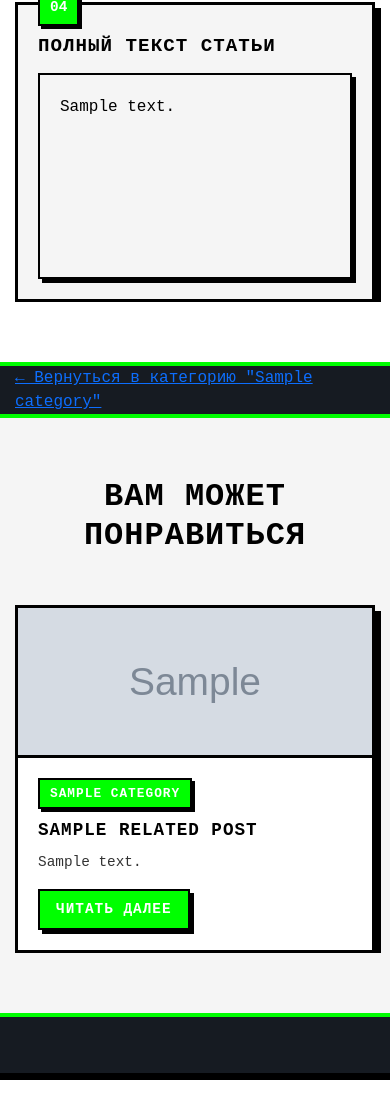
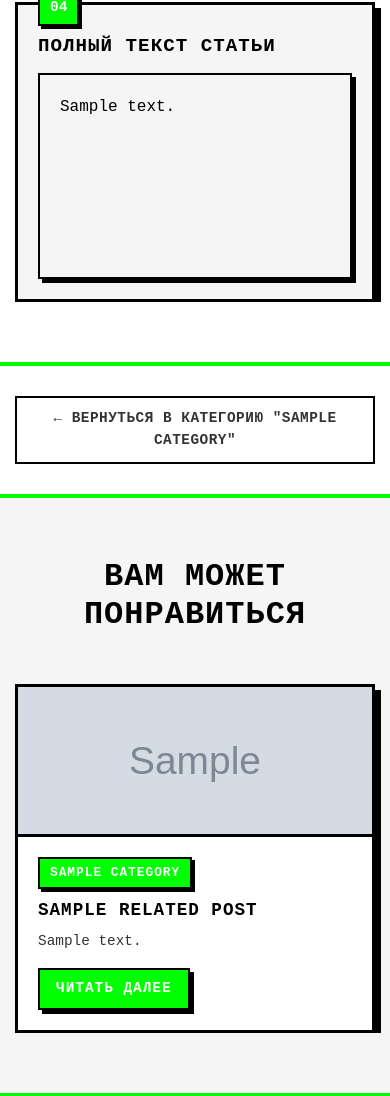
Before and after one commit to DmitryRzhansky/seo-agency, a Django app: template main/templates/main/post_detail_brutal.html in a window 390 px wide. Shown: the part 1650-2746 px from the top of the page. Run offline with Django 5.2, Linux system fonts and the light colour scheme; the template is opened without the code that fills it: most values are stand-ins (such as "Sample title", 1, 10 or a date in 2020); grey boxes marked "Sample" are stand-in pictures; data that the repository does not hold is empty; some libraries are stand-ins or nearby versions.

Commit message:
refactor mobile version 2

```diff
--- a/main/static/css/blog-detail-brutal.css
+++ b/main/static/css/blog-detail-brutal.css
@@ -623,6 +623,32 @@
     box-shadow: 6px 6px 0px var(--brutal-black);
 }
 
+/* Навигация */
+.brutal-post-navigation {
+    text-align: center;
+    padding: 40px 0;
+    background: var(--brutal-white);
+}
+
+.brutal-post-nav-link {
+    display: inline-block;
+    color: var(--brutal-dark-gray);
+    text-decoration: none;
+    padding: 12px 24px;
+    border: 2px solid var(--brutal-black);
+    background: var(--brutal-white);
+    font-weight: 600;
+    text-transform: uppercase;
+    letter-spacing: 0.5px;
+    transition: all 0.3s ease;
+}
+
+.brutal-post-nav-link:hover {
+    background: var(--brutal-black);
+    color: var(--brutal-white);
+    transform: translateX(-5px);
+}
+
 /* Адаптивность */
 @media (max-width: 768px) {
     .brutal-post-hero-title {
@@ -642,6 +668,8 @@
     .brutal-post-content-blocks {
         grid-template-columns: 1fr;
         gap: 20px;
+        margin-right: 0;
+        order: 2;
     }
 
     .brutal-post-content-block.main,
@@ -657,10 +685,6 @@
     .brutal-post-image-container {
         flex: none;
         order: 1;
-    }
-
-    .brutal-post-content-blocks {
-        order: 2;
     }
 
     .brutal-post-content-block {
@@ -684,4 +708,15 @@
         padding: 0 15px;
         overflow-x: hidden;
     }
+
+    /* Навигация */
+    .brutal-post-navigation {
+        padding: 30px 0;
+    }
+
+    .brutal-post-nav-link {
+        display: block;
+        padding: 10px 20px;
+        font-size: 0.9rem;
+    }
 }
```
